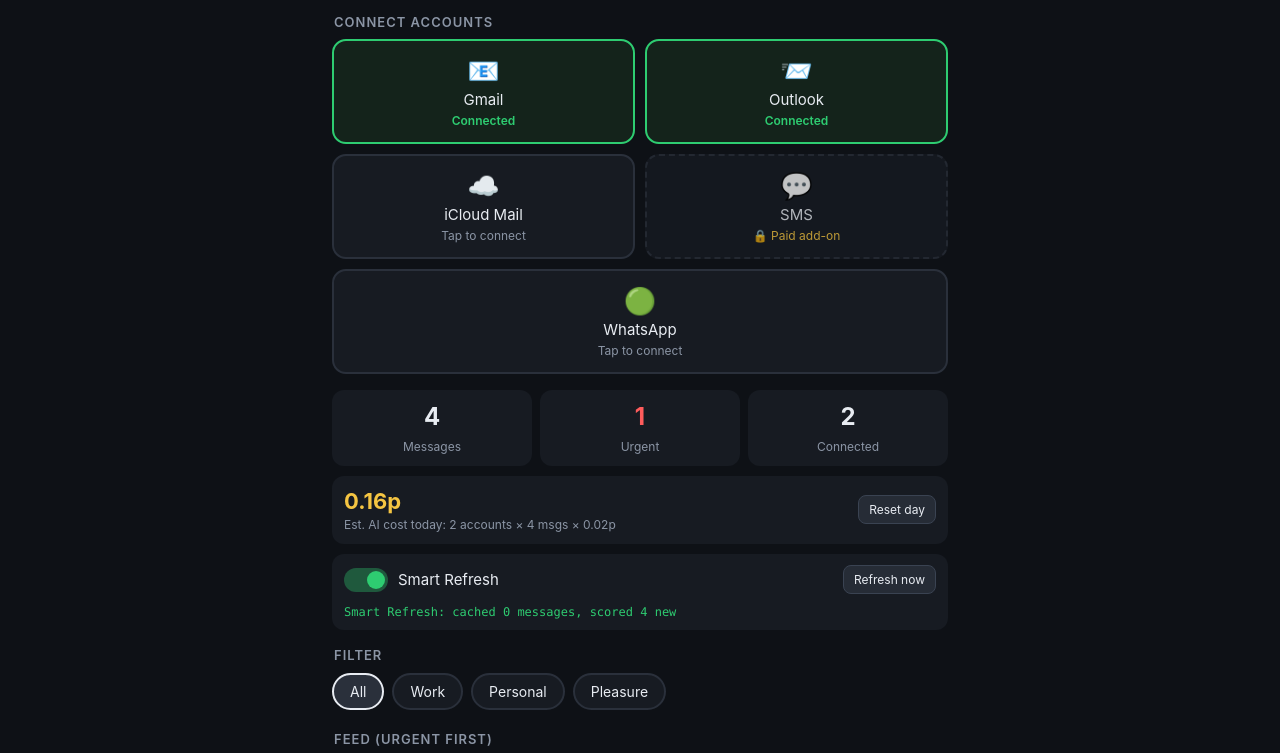
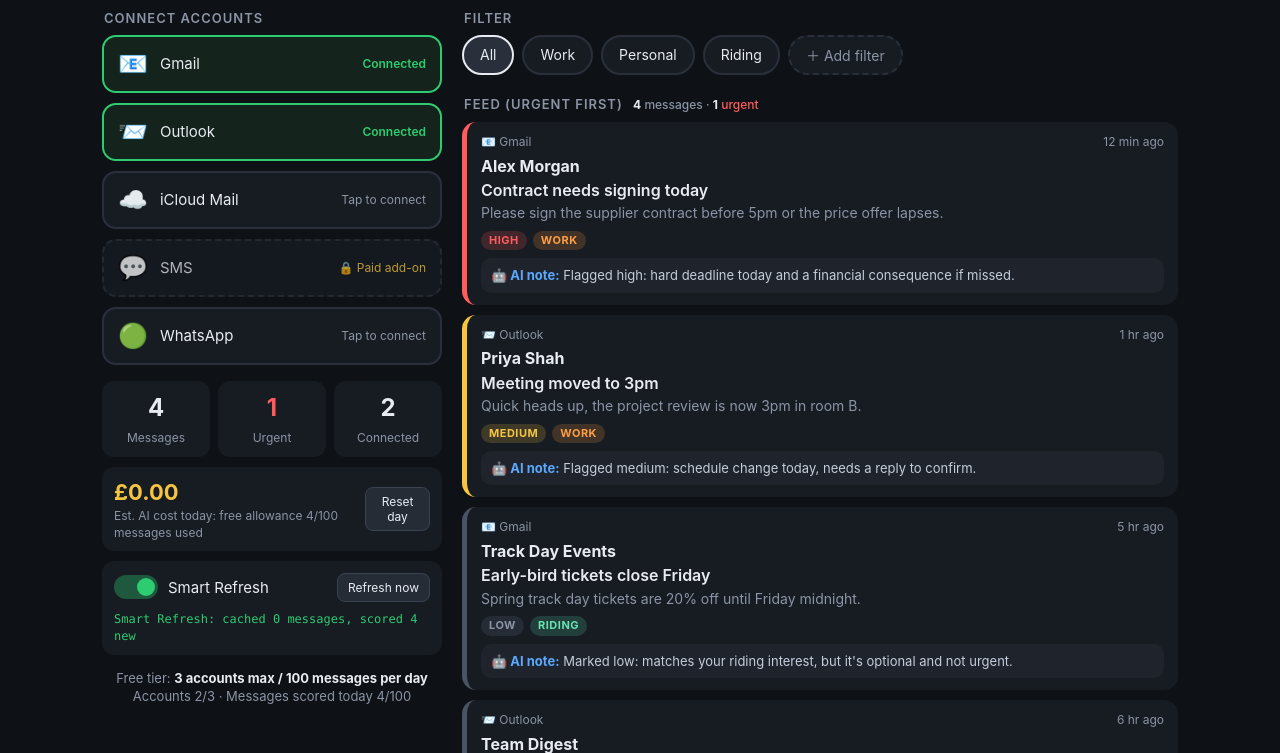
Before and after one commit to scunk77/unibox-poc, a plain HTML site: page index.html in a window 1280 px wide. Shown: the part 87-840 px from the top of the page. Drawn offline with Linux system fonts and the light colour scheme.

Commit message:
Custom filters, free-allowance cost tracker, two-column layout

```diff
--- a/index.html
+++ b/index.html
@@ -29,11 +29,16 @@
   .stat b{display:block;font-size:24px}
   .stat span{font-size:12px;color:var(--muted)}
   .stat.urg b{color:var(--red)}
-  .pills{display:flex;gap:8px;overflow-x:auto;padding-bottom:4px}
+  .pills{display:flex;flex-wrap:wrap;gap:8px;padding-bottom:4px}
   .pill{flex:0 0 auto;background:var(--panel);border:2px solid #2a303b;color:var(--text);border-radius:999px;padding:8px 16px;font-size:14px;cursor:pointer;font-family:inherit}
   .pill[data-cat=work].active{border-color:var(--orange);background:rgba(255,159,67,.18);color:var(--orange)}
   .pill[data-cat=personal].active{border-color:var(--green);background:rgba(46,204,113,.18);color:var(--green)}
-  .pill[data-cat=pleasure].active{border-color:var(--purple);background:rgba(167,123,255,.18);color:var(--purple)}
+  .pill.custom.active{border-color:var(--c);background:var(--cbg);color:var(--c)}
+  .pill.add{border-style:dashed;color:var(--muted)}
+  .addrow{display:flex;gap:8px;margin-top:8px;align-items:center}
+  .addrow[hidden]{display:none}
+  .addrow input{flex:1;min-width:0;background:var(--panel);border:2px solid #3a4352;color:var(--text);border-radius:10px;padding:8px 12px;font-size:16px;font-family:inherit}
+  .addrow input:focus{outline:none;border-color:var(--blue)}
   .pill[data-cat=all].active{border-color:var(--text);background:#2a303b}
   .card{background:var(--panel);border-radius:14px;padding:12px 14px;margin-bottom:10px;border-left:5px solid var(--muted);cursor:pointer}
   .card:active{background:var(--panel2)}
@@ -48,7 +53,6 @@
   .tag{font-size:11px;font-weight:700;padding:2px 8px;border-radius:999px;text-transform:uppercase;letter-spacing:.5px}
   .tag.work{background:rgba(255,159,67,.18);color:var(--orange)}
   .tag.personal{background:rgba(46,204,113,.18);color:var(--green)}
-  .tag.pleasure{background:rgba(167,123,255,.18);color:var(--purple)}
   .tag.high{background:rgba(255,92,92,.18);color:var(--red)}
   .tag.med{background:rgba(245,197,66,.18);color:var(--amber)}
   .tag.low{background:#262c36;color:var(--muted)}
@@ -94,6 +98,20 @@
   .startbtn{background:var(--green);color:#06210f;border:0;border-radius:10px;padding:12px;font-size:15px;font-weight:700;cursor:pointer;font-family:inherit}
   .tier.pro .startbtn{background:var(--blue);color:#06182b}
   .tier .cur{font-size:11px;color:var(--green);font-weight:700;letter-spacing:1px;margin-bottom:2px}
+
+  .fc{text-transform:none;letter-spacing:0;font-weight:500;font-size:12px;color:var(--muted);margin-left:6px}
+  .fc b{color:var(--text)} .fc .u{color:var(--red)}
+  .cols{display:block}
+  @media(min-width:900px){
+    .wrap{max-width:1100px}
+    .cols{display:grid;grid-template-columns:340px minmax(0,1fr);gap:20px;align-items:start}
+    .left h2:first-child,.right h2:first-child{margin-top:0}
+    .grid{grid-template-columns:1fr}
+    .conn{flex-direction:row;justify-content:flex-start;gap:12px;min-height:58px;padding:10px 14px}
+    .conn:last-child:nth-child(odd){grid-column:auto}
+    .conn .ic{font-size:24px}
+    .conn .st{margin-left:auto}
+  }
 </style>
 </head>
 <body>
@@ -101,6 +119,8 @@
   <header><h1>📬 UniBox</h1><span class="badge">POC</span></header>
   <p class="sub">One feed for every inbox. All messages below are mock example data, not real mail.</p>
 
+  <div class="cols">
+    <div class="left">
   <h2>Connect accounts</h2>
   <div class="grid" id="connGrid"></div>
 
@@ -111,7 +131,7 @@
   </div>
 
   <div class="panel costrow cost">
-    <div><b id="costVal">0.00p</b><small id="costFormula">Est. AI cost today (mini-model, 0.02p per message)</small></div>
+    <div><b id="costVal">£0.00</b><small id="costFormula">Est. AI cost today: first 100 messages free, then 0.02p per message</small></div>
     <button class="mini" id="resetDay">Reset day</button>
   </div>
 
@@ -123,12 +143,18 @@
     <div class="log" id="log">Ready.</div>
   </div>
 
+  <p class="cap" id="cap"></p>
+    </div>
+    <div class="right">
   <h2>Filter</h2>
   <div class="pills" id="pills"></div>
+  <div class="addrow" id="addRow" hidden><input id="catInput" maxlength="20" placeholder="New category name" autocomplete="off"><button class="mini" id="catAdd">Add</button><button class="mini" id="catCancel">Cancel</button></div>
 
-  <h2>Feed (urgent first)</h2>
+  <h2>Feed (urgent first) <span class="fc" id="feedCounts"></span></h2>
   <div id="feed"></div>
-  <p class="cap" id="cap"></p>
+    </div>
+  </div>
+
   <h2 id="pricingH">Pricing</h2>
   <div class="pricing" id="pricing">
     <div class="tier" data-tier="free">
@@ -177,7 +203,7 @@
   sms:{label:"SMS",icon:"💬"},
   whatsapp:{label:"WhatsApp",icon:"🟢"}
 };
-const CATS = [["all","All"],["work","Work"],["personal","Personal"],["pleasure","Pleasure"]];
+const BASE_CATS = ["work","personal"];
 const RANK = {high:0,med:1,low:2};
 
 // Mock data only (example senders, not real people)
@@ -185,17 +211,17 @@
   {source:"gmail",category:"work",sender:"Alex Morgan",subject:"Contract needs signing today",preview:"Please sign the supplier contract before 5pm or the price offer lapses.",ago:"12 min ago",mins:12,urgency:"high",ai:"Flagged high: hard deadline today and a financial consequence if missed."},
   {source:"sms",category:"personal",sender:"Sam (Brother)",subject:"Mum's hospital visit",preview:"Can you ring me back? Mum's appointment moved to this afternoon.",ago:"25 min ago",mins:25,urgency:"high",ai:"Flagged high: family health matter with a same-day change."},
   {source:"outlook",category:"work",sender:"Priya Shah",subject:"Meeting moved to 3pm",preview:"Quick heads up, the project review is now 3pm in room B.",ago:"1 hr ago",mins:60,urgency:"med",ai:"Flagged medium: schedule change today, needs a reply to confirm."},
-  {source:"whatsapp",category:"personal",sender:"Dave (Mates)",subject:"Sunday ride out?",preview:"Heading to the coast on Sunday if the weather holds. You in?",ago:"2 hr ago",mins:120,urgency:"med",ai:"Flagged medium: a friend is waiting on your yes or no before the weekend."},
+  {source:"whatsapp",category:"riding",sender:"Dave (Mates)",subject:"Sunday ride out?",preview:"Heading to the coast on Sunday if the weather holds. You in?",ago:"2 hr ago",mins:120,urgency:"med",ai:"Flagged medium: a friend is waiting on your yes or no before the weekend."},
   {source:"icloud",category:"personal",sender:"Bright Energy",subject:"Your monthly bill is ready",preview:"Your latest statement is available. Payment due in 10 days.",ago:"3 hr ago",mins:180,urgency:"med",ai:"Flagged medium: a bill with a due date, but no action needed today."},
-  {source:"gmail",category:"pleasure",sender:"Track Day Events",subject:"Early-bird tickets close Friday",preview:"Spring track day tickets are 20% off until Friday midnight.",ago:"5 hr ago",mins:300,urgency:"low",ai:"Marked low: matches your riding interest, but it's optional and not urgent."},
+  {source:"gmail",category:"riding",sender:"Track Day Events",subject:"Early-bird tickets close Friday",preview:"Spring track day tickets are 20% off until Friday midnight.",ago:"5 hr ago",mins:300,urgency:"low",ai:"Marked low: matches your riding interest, but it's optional and not urgent."},
   {source:"outlook",category:"work",sender:"Team Digest",subject:"Weekly update: 14 items",preview:"Here's what changed across your projects this week.",ago:"6 hr ago",mins:360,urgency:"low",ai:"Marked low: automated digest, no direct questions to you."},
-  {source:"whatsapp",category:"pleasure",sender:"Film Club",subject:"Poll: Friday movie pick",preview:"Vote for this Friday's film. Results at 6pm.",ago:"8 hr ago",mins:480,urgency:"low",ai:"Marked low: social poll, easy to answer later."},
+  {source:"whatsapp",category:"personal",sender:"Film Club",subject:"Poll: Friday movie pick",preview:"Vote for this Friday's film. Results at 6pm.",ago:"8 hr ago",mins:480,urgency:"low",ai:"Marked low: social poll, easy to answer later."},
   {source:"sms",category:"work",sender:"Parcel Courier",subject:"Delivery window tomorrow",preview:"Your parcel will arrive between 10am and 2pm tomorrow.",ago:"1 day ago",mins:1440,urgency:"low",ai:"Marked low: automated notification with nothing to reply to."},
-  {source:"icloud",category:"pleasure",sender:"Weekend Deals",subject:"Newsletter: 10 ideas for the weekend",preview:"Restaurants, rides and gigs happening near you this weekend.",ago:"2 days ago",mins:2880,urgency:"low",ai:"Marked low: marketing newsletter, safe to ignore."}
+  {source:"icloud",category:"personal",sender:"Weekend Deals",subject:"Newsletter: 10 ideas for the weekend",preview:"Restaurants, rides and gigs happening near you this weekend.",ago:"2 days ago",mins:2880,urgency:"low",ai:"Marked low: marketing newsletter, safe to ignore."}
 ];
 
 const MAX_ACCOUNTS=3, MAX_MSGS=100, PENCE_PER_MSG=0.02;
-const state = {connected:new Set(["gmail","outlook"]), filter:"all", smart:true, processed:0, scored:new Set(), fresh:new Set()};
+const state = {custom:[], connected:new Set(["gmail","outlook"]), filter:"all", smart:true, processed:0, scored:new Set(), fresh:new Set()};
 const $ = id => document.getElementById(id);
 
 function toast(msg){
@@ -207,19 +233,29 @@
 // Simulated AI scoring run. Smart Refresh ON: score only messages not in the cache.
 function runScoring(){
   const vis=MESSAGES.map((m,i)=>i).filter(i=>state.connected.has(MESSAGES[i].source));
-  let targets = state.smart ? vis.filter(i=>!state.scored.has(i)) : vis.slice();
+  const targets = state.smart ? vis.filter(i=>!state.scored.has(i)) : vis.slice();
   const cached = vis.length - targets.length;
-  const room = MAX_MSGS - state.processed;
-  let capped=false;
-  if(targets.length>room){targets=targets.slice(0,Math.max(room,0));capped=true;}
+  const before = state.processed;
   state.processed += targets.length;
   targets.forEach(i=>state.scored.add(i));
   state.fresh=new Set(targets);
   $("log").textContent = state.smart
     ? `Smart Refresh: cached ${cached} messages, scored ${targets.length} new`
     : `Full refresh: re-scored all ${targets.length} messages (no cache)`;
-  if(capped) toast("Daily free-tier cap reached: 100 messages scored");
+  if(before<=MAX_MSGS && state.processed>MAX_MSGS) toast("Free daily allowance used. Extra messages are billed at 0.02p each (estimate)");
 }
+
+const cap1 = c => c.charAt(0).toUpperCase()+c.slice(1);
+// Generated colour per custom category (stable hash of the name -> hue)
+function catHue(c){let h=0;for(const ch of c)h=(h*31+ch.charCodeAt(0))>>>0;return h%360;}
+function catColors(c){const h=catHue(c);return {fg:`hsl(${h},70%,65%)`,bg:`hsla(${h},70%,60%,.18)`};}
+function isCustom(c){return !BASE_CATS.includes(c);}
+function catTag(c){
+  if(!isCustom(c)) return `<span class="tag ${esc(c)}">${esc(c)}</span>`;
+  const k=catColors(c); return `<span class="tag" style="background:${k.bg};color:${k.fg}">${esc(c)}</span>`;
+}
+// Custom categories already used by the mock data get a pill automatically.
+MESSAGES.forEach(m=>{ if(isCustom(m.category) && !state.custom.includes(m.category)) state.custom.push(m.category); });
 
 function renderConn(){
   $("connGrid").innerHTML = Object.entries(SOURCES).map(([k,v])=>{
@@ -229,7 +265,12 @@
   }).join("");
 }
 function renderPills(){
-  $("pills").innerHTML = CATS.map(([k,l])=>`<button class="pill ${state.filter===k?"active":""}" data-cat="${k}">${l}</button>`).join("");
+  const cats=["all",...BASE_CATS,...state.custom];
+  $("pills").innerHTML = cats.map(k=>{
+    const cls = `pill${isCustom(k)&&k!=="all"?" custom":""}${state.filter===k?" active":""}`;
+    const st = (isCustom(k)&&k!=="all") ? ` style="--c:${catColors(k).fg};--cbg:${catColors(k).bg}"` : "";
+    return `<button class="${cls}" data-cat="${esc(k)}"${st}>${esc(cap1(k))}</button>`;
+  }).join("") + `<button class="pill add" id="addFilterBtn">＋ Add filter</button>`;
 }
 function visible(){
   return MESSAGES.filter(m=>state.connected.has(m.source) && (state.filter==="all"||m.category===state.filter))
@@ -245,7 +286,7 @@
       <div class="sender">${esc(m.sender)}</div>
       <div class="subject">${esc(m.subject)}</div>
       <div class="preview">${esc(m.preview)}</div>
-      <div class="tags"><span class="tag ${m.urgency}">${m.urgency==="med"?"medium":m.urgency}</span><span class="tag ${m.category}">${m.category}</span></div>
+      <div class="tags"><span class="tag ${m.urgency}">${m.urgency==="med"?"medium":m.urgency}</span>${catTag(m.category)}</div>
       <div class="ai"><b>🤖 AI note:</b> ${esc(ai)}</div>`;
   return n;
 }
@@ -269,11 +310,17 @@
   $("sMsgs").textContent=list.length;
   $("sUrg").textContent=list.filter(m=>m.urgency==="high").length;
   $("sConn").textContent=state.connected.size;
+  const urg=list.filter(m=>m.urgency==="high").length;
+  $("feedCounts").innerHTML=`<b>${list.length}</b> ${list.length===1?"message":"messages"} · <span class="u"><b>${urg}</b> urgent</span>`;
 }
 function renderCost(){
   const a=state.connected.size, p=state.processed;
-  $("costVal").textContent=(a*p*PENCE_PER_MSG).toFixed(2)+"p";
-  $("costFormula").textContent=`Est. AI cost today: ${a} accounts × ${p} msgs × ${PENCE_PER_MSG}p`;
+  const billable=Math.max(0, p-MAX_MSGS);
+  const pence=a*billable*PENCE_PER_MSG;
+  $("costVal").textContent = pence===0 ? "£0.00" : (pence<100 ? pence.toFixed(2)+"p" : "£"+(pence/100).toFixed(2));
+  $("costFormula").textContent = billable===0
+    ? `Est. AI cost today: free allowance ${p}/${MAX_MSGS} messages used`
+    : `Est. AI cost today: ${a} accounts × ${billable} billable msgs × ${PENCE_PER_MSG}p`;
 }
 function renderCap(){
   const a=state.connected.size, p=state.processed;
@@ -298,8 +345,23 @@
 });
 $("pills").addEventListener("click",e=>{
   const b=e.target.closest(".pill"); if(!b) return;
+  if(b.id==="addFilterBtn"){ $("addRow").hidden=false; $("catInput").value=""; $("catInput").focus(); return; }
   state.filter=b.dataset.cat; renderPills(); renderFeed();
 });
+function addCategory(){
+  const raw=$("catInput").value;
+  const name=raw.normalize("NFKC").replace(/[^\p{L}\p{N} \-]/gu,"").replace(/\s+/g," ").trim().toLowerCase().slice(0,20);
+  if(!name){ toast("Type a category name first"); return; }
+  if(name==="all"){ toast("\"All\" is already a filter"); return; }
+  const existed = BASE_CATS.includes(name) || state.custom.includes(name);
+  if(!existed) state.custom.push(name);
+  state.filter=name; $("addRow").hidden=true; $("catInput").value="";
+  renderPills(); renderFeed();
+  toast(existed ? `"${cap1(name)}" already exists, filter selected` : `Filter "${cap1(name)}" added`);
+}
+$("catAdd").addEventListener("click",addCategory);
+$("catCancel").addEventListener("click",()=>{ $("addRow").hidden=true; $("catInput").value=""; });
+$("catInput").addEventListener("keydown",e=>{ if(e.key==="Enter"){e.preventDefault();addCategory();} else if(e.key==="Escape"){$("addRow").hidden=true;} });
 $("feed").addEventListener("click",e=>{
   const c=e.target.closest(".card"); if(!c) return;
   const m=MESSAGES[+c.dataset.i];
```
